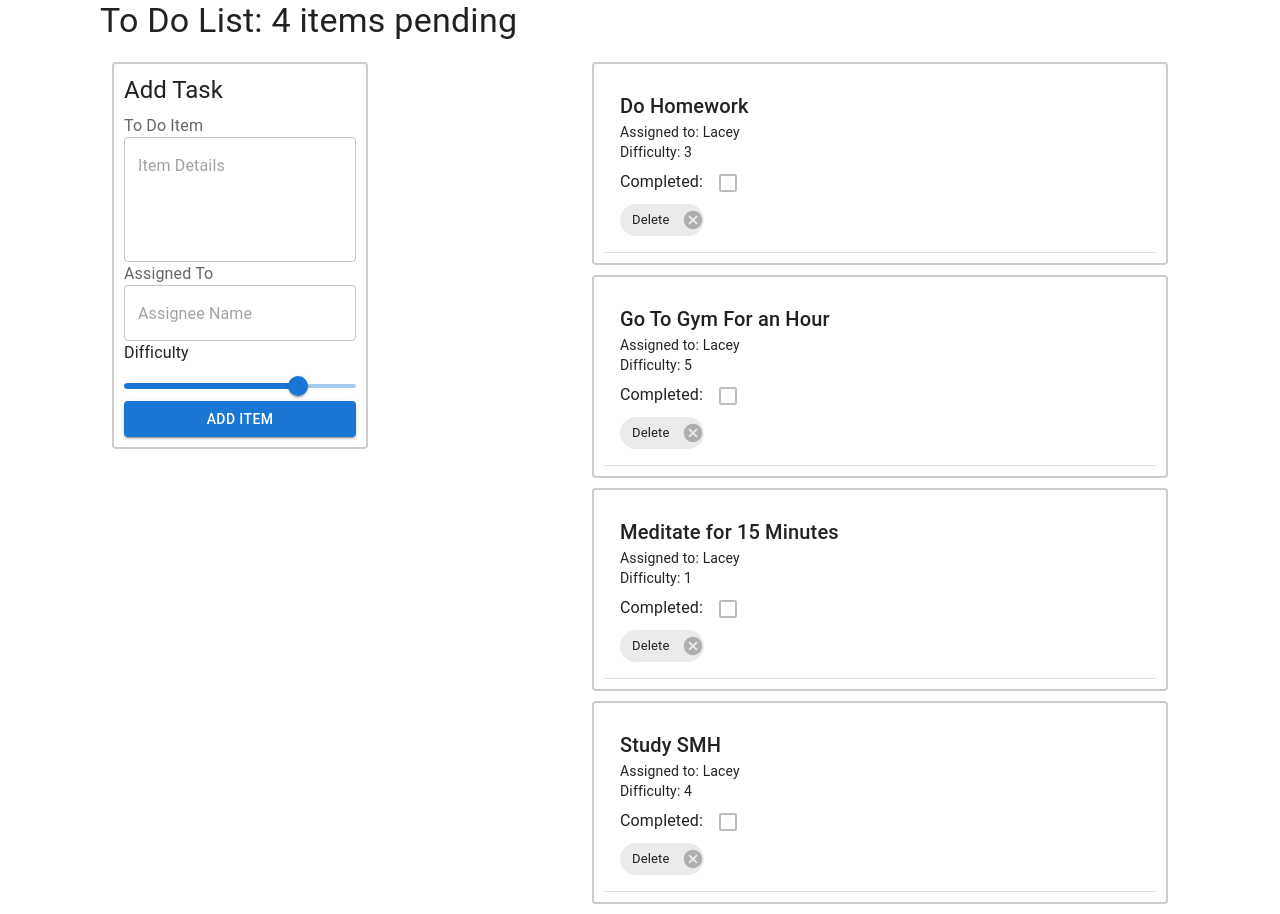
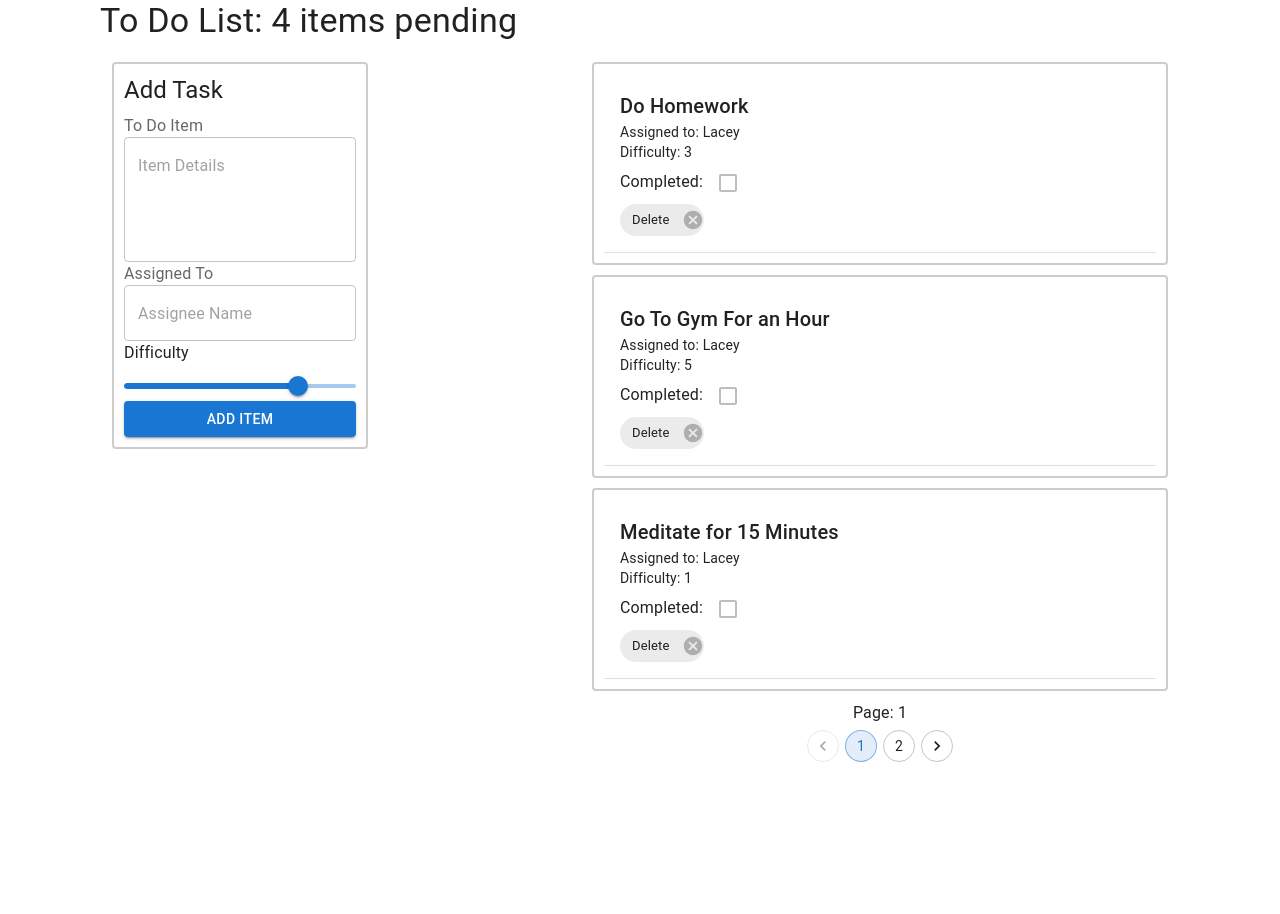
Before and after one commit to laceywash31700/todo-app, a React (Vite) app: page / in a window 1280 px wide. After the commit the page ends 800 px from the top, so only its background shows below. Built offline with nearby package versions, Linux system fonts and the light colour scheme.

Commit message:
added pagination and styled the list component a little and added notes for future me you are welcome me

```diff
--- a/src/App.jsx
+++ b/src/App.jsx
@@ -2,6 +2,33 @@ import React from 'react';
 import CssBaseline from "@mui/material/CssBaseline";
 import Todo from './Components/Todo';
 export const UserContext = React.createContext({})
+
+// NOTE TO SELF:
+
+// This the  UserContext or global state its a object that you need to deconstruct first...
+// user: {
+//   name: '',
+//   email: '',
+// },
+// settings: {
+//   displayCount: 3,
+//   hideCompletedItems: false,
+//   sortWord: 'difficulty',
+//   theme: null
+// }
+
+
+// like so..
+// const { settings, user } = useContext(UserContext);
+
+
+// then you can decontruct like this...
+// const { hideCompletedItems, displayCount } = settings;
+
+
+// or this...
+// const {name, email } = user
+
 
 export default class App extends React.Component {
   render() {
@@ -10,7 +37,6 @@ export default class App extends React.Component {
         user: {
           name: '',
           email: '',
-          password: '',
         },
         settings: {
           displayCount: 3,
--- a/src/Components/List/index.jsx
+++ b/src/Components/List/index.jsx
@@ -1,37 +1,134 @@
-import React, { useContext, useMemo } from 'react';
-import { Card, CardContent, Typography, Checkbox, Divider, Chip } from '@mui/material';
-import { UserContext } from '../../App';
+import React, { useContext, useEffect, useMemo, useState } from "react";
+import {
+  Card,
+  CardContent,
+  Typography,
+  Checkbox,
+  Divider,
+  Chip,
+  Pagination,
+} from "@mui/material";
+import { UserContext } from "../../App";
+
+// NOTE TO SELF:
+
+// This the  UserContext or global state its a object that you need to deconstruct first...
+// user: {
+//   name: '',
+//   email: '',
+// },
+// settings: {
+//   displayCount: 3,
+//   hideCompletedItems: false,
+//   sortWord: 'difficulty',
+//   theme: null
+// }
+
+
+// like so..
+// const { settings, user } = useContext(UserContext);
+
+
+// then you can decontruct like this...
+// const { hideCompletedItems, displayCount } = settings;
+
+
+// or this...
+// const {name, email } = user
+
+// sx is a styling prop in MUI use it for inline coding.
 
 function List({ list, toggleComplete, incomplete, deleteItem }) {
-  const hideCompletedItems = useContext(UserContext);
+  // setup use context and grab global props
+  const { settings } = useContext(UserContext);
+  const { hideCompletedItems, displayCount } = settings;
 
-  const task = hideCompletedItems ? list : incomplete ;
+  // for my pagination
+  const [count, setCount] = useState(1);
+  const [page, setPage] = useState(1);
+
+  // start Idx for my pagination, to be used in slice as first arg
+  const startIdx = useMemo(() => {
+    return (page - 1) * displayCount;
+  }, [page, displayCount]);
+
+  // end Idx for my pagination, to be used in slice as second arg
+  const endIdx = useMemo(() => {
+    return startIdx + displayCount;
+  }, [startIdx, displayCount]);
+
+  // decides which arr to use in render return
+  const task = useMemo(() => {
+    return hideCompletedItems ? incomplete : list;
+  }, [hideCompletedItems, list, incomplete]);
+
+  // for setting the count of pages to select and in pagination component
+  useEffect(() => {
+    let pages = Math.floor(task.length / displayCount);
+    pages += task.length % displayCount !== 0 ? 1 : 0;
+    setCount(pages);
+  }, [displayCount, task]);
+
+  // changes sets page number and sets the idx's from start and end Idx
+  const handleChange = (e, page) => {
+    console.log(e, page);
+    setPage(page);
+  };
 
   return (
-    task.map(item => (
-      <Card variant="outlined" key={item.id} style={{ marginBottom: '10px' }} fullWidth sx={{ border: '2px solid #ccc', borderRadius: '4px', padding: '10px' }}>
+    <>
+      {task.slice(startIdx, endIdx).map((item) => (
+        <Card
+          variant="outlined"
+          key={item.id}
+          style={{ marginBottom: "10px" }}
+          sx={{
+            border: "2px solid #ccc",
+            borderRadius: "4px",
+            padding: "10px",
+          }}
+        >
           <CardContent>
             <Typography variant="h6">{item.text}</Typography>
-          <Typography variant="body2">Assigned to: {item.assignee}</Typography>
-          <Typography variant="body2">Difficulty: {item.difficulty}</Typography>
-          <div style={{ cursor: 'pointer' }} onClick={() => toggleComplete(item.id)}>
+            <Typography variant="body2">
+              Assigned to: {item.assignee}
+            </Typography>
+            <Typography variant="body2">
+              Difficulty: {item.difficulty}
+            </Typography>
+            <div
+              style={{ cursor: "pointer" }}
+              onClick={() => toggleComplete(item.id)}
+            >
               Completed: <Checkbox checked={item.complete} disabled />
             </div>
             <Chip
               onDelete={() => deleteItem(item.id)}
               label="Delete"
               sx={{
-              '& .MuiChip-deleteIcon': {
-                margin: '0 auto',
+                "& .MuiChip-deleteIcon": {
+                  margin: "0 auto",
                 },
               }}
             />
-
           </CardContent>
           <Divider />
         </Card>
-    ))
-  )
+      ))}
+      <Typography
+        sx={{ display: "flex", justifyContent: "center", marginTop: "5px" }}
+      >
+        Page: {page}
+      </Typography>
+      <Pagination
+        sx={{ display: "flex", justifyContent: "center", marginTop: "5px" }}
+        count={count}
+        variant="outlined"
+        color="primary"
+        onChange={handleChange}
+      />
+    </>
+  );
 }
 
-export default List
+export default List;
--- a/src/Components/Todo/index.jsx
+++ b/src/Components/Todo/index.jsx
@@ -2,11 +2,36 @@ import React, { useEffect, useState } from 'react';
 import useForm from '../../hooks/form';
 
 import { v4 as uuid } from 'uuid';
-import Header from './Header';
+import Header from '../Header';
 import List from '../List';
 import Listform from '../Listform';
 import mockItems from './mockItems.json'
 
+// NOTE TO SELF:
+
+// This the  UserContext or global state its a object that you need to deconstruct first...
+// user: {
+//   name: '',
+//   email: '',
+// },
+// settings: {
+//   displayCount: 3,
+//   hideCompletedItems: false,
+//   sortWord: 'difficulty',
+//   theme: null
+// }
+
+
+// like so..
+// const { settings, user } = useContext(UserContext);
+
+
+// then you can decontruct like this...
+// const { hideCompletedItems, displayCount } = settings;
+
+
+// or this...
+// const {name, email } = user
 
 
 const Todo = () => {
@@ -19,8 +44,6 @@ const Todo = () => {
     item.id = uuid();
     item.complete = false;
     setList([...list, item]);
-    setIncomplete([...incomplete,item]);
-    console.log('im in add item', incomplete)
   }
 
   function deleteItem(id) {
```
Also changed, not shown: src/Components/Header/index.jsx (renamed from src/Components/Todo/Header/index.jsx). Lines whose indentation alone changed are shown as unchanged.
